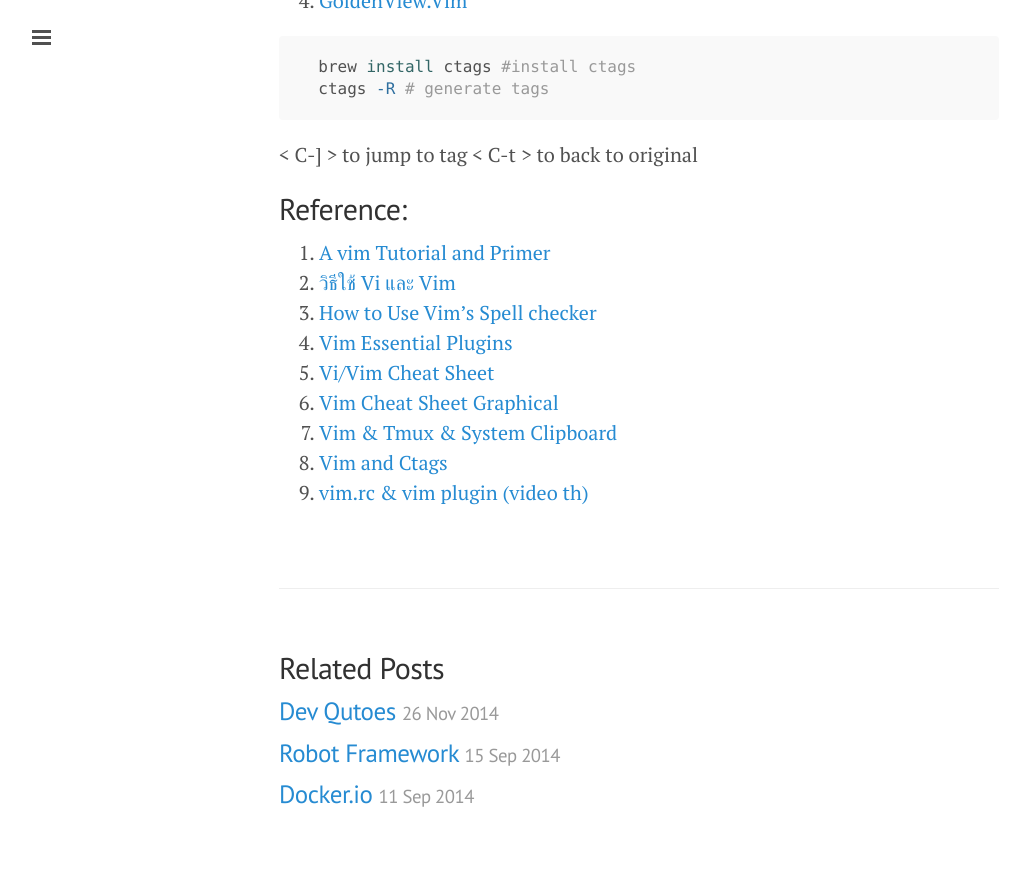
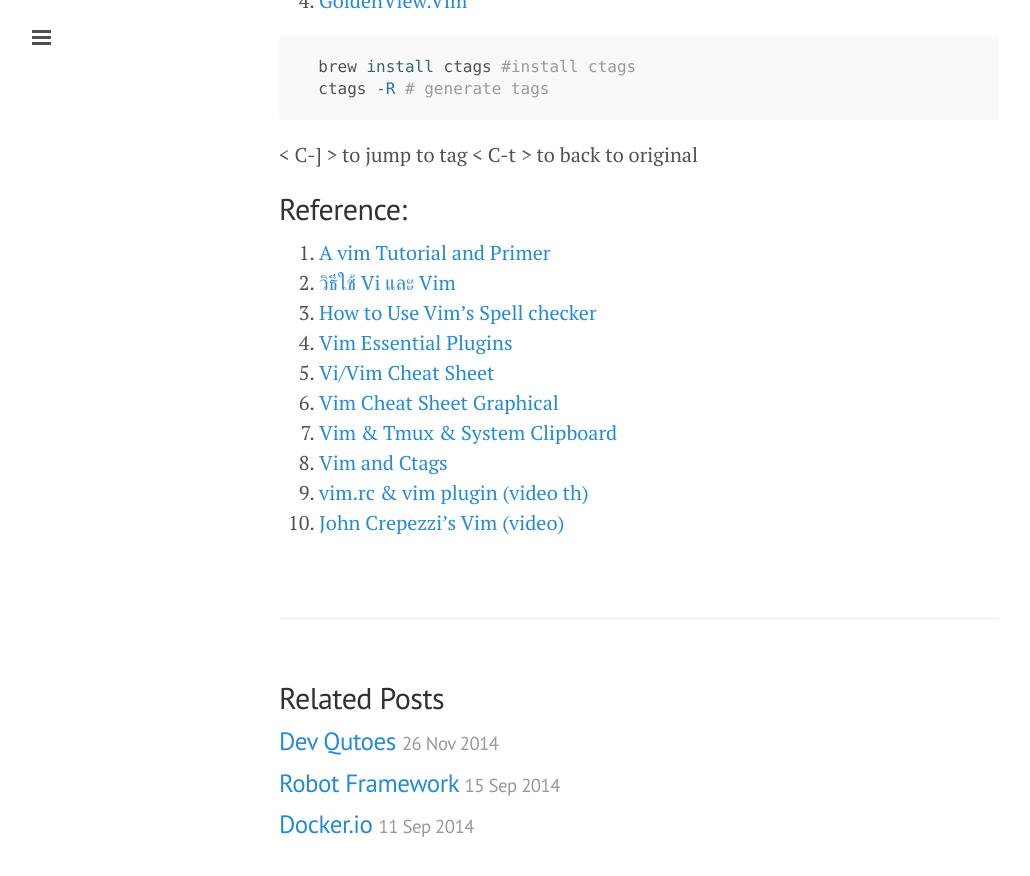
Before and after one commit to ibotdotout/ibotdotout.github.io, a Jekyll site: the page built from _posts/2014-06-09-vim.md, in a window 1280 px wide and 900 px high, scrolled down 3836 px. Shown: the top 876 px of the window, without its empty margins (1-1031 px from the left). Built offline with Jekyll 4.4.1, drawn with Linux system fonts in a browser that asks for light colours; Markdown is read by kramdown in place of the engine named in the settings.

Commit message:
Update 2014-06-09-vim.md

```diff
--- a/_posts/2014-06-09-vim.md
+++ b/_posts/2014-06-09-vim.md
@@ -152,3 +152,4 @@ zb - Move current line to botoom screen
 7. [Vim & Tmux & System Clipboard](https://coderwall.com/p/j9wnfw)
 8. [Vim and Ctags](http://andrew.stwrt.ca/posts/vim-ctags)
 9. [vim.rc & vim plugin (video th)](https://www.youtube.com/watch?v=k_KSeQgtrb4)
+10. [John Crepezzi's Vim (video)](https://www.youtube.com/watch?v=BhwtnCaFTFk)
```
